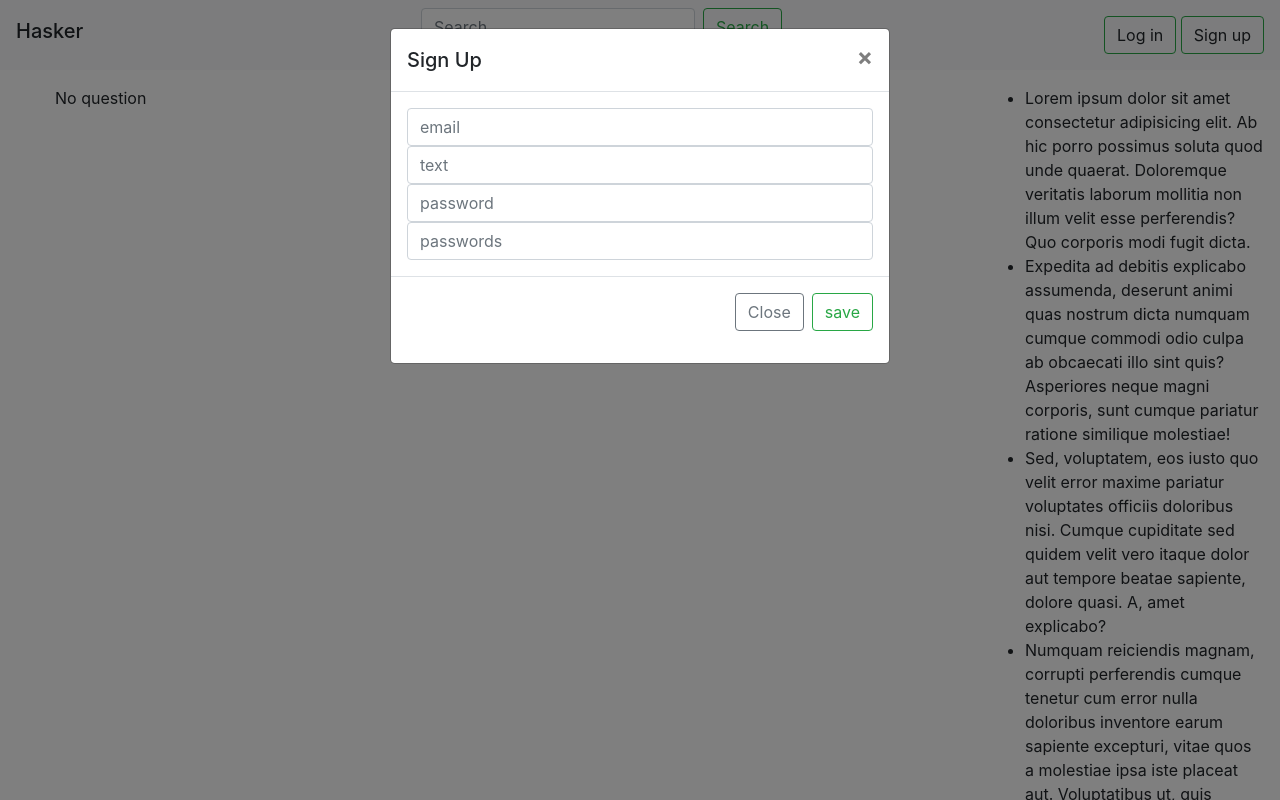
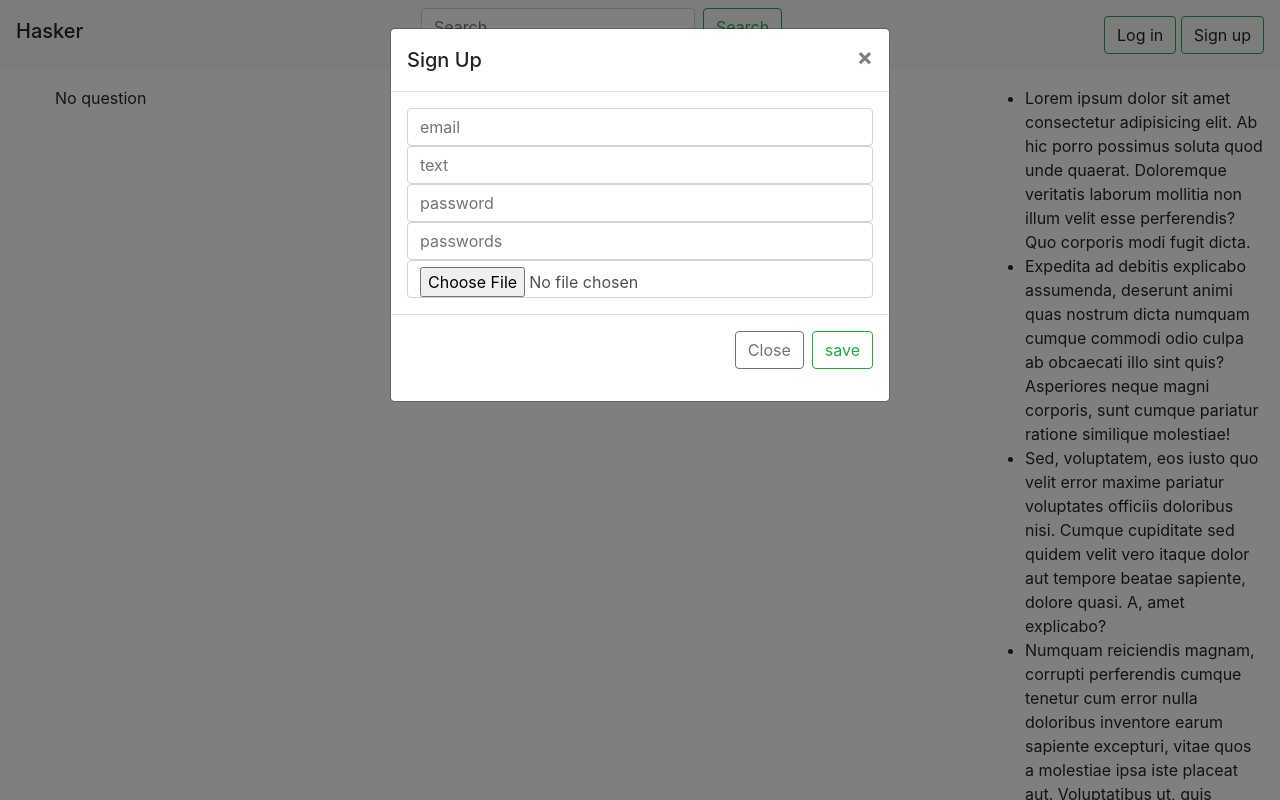
Before and after one commit to bejibiu/hasker, a Django app: page / in a window 1280 px wide, after a click on "Sign up". Run offline with Django 3.2, Linux system fonts and the light colour scheme; some libraries are stand-ins or nearby versions.

Commit message:
refactoring

```diff
--- a/question_and_answer/models.py
+++ b/question_and_answer/models.py
@@ -1,12 +1,12 @@
 from django.db import models
 from django.conf import settings
 
-MIIDLE_LENGTH = 200
+MIDDLE_LENGTH = 200
 SMALL_LENGTH = 50
 
 
 class Tags(models.Model):
-    lable = models.CharField(max_length=SMALL_LENGTH)
+    label = models.CharField(max_length=SMALL_LENGTH)
 
 
 class Question(models.Model):
@@ -17,7 +17,7 @@ class Question(models.Model):
     tags = models.ManyToManyField(Tags)
 
 
-class Asnwer(models.Model):
+class Answer(models.Model):
     question = models.ForeignKey(Question, on_delete=models.CASCADE)
     text = models.TextField()
     date = models.DateTimeField(auto_now=True)
--- a/question_and_answer/templates/index.html
+++ b/question_and_answer/templates/index.html
@@ -81,10 +81,11 @@
                     <div class="modal-body">
                         {% csrf_token %}
                         <input type="email" class="form-control" placeholder="email" name="email" required>
-                        <input type="text" class="form-control" placeholder="text" name="text" required">
-                        <input type="password" class="form-control" placeholder="password" name="password" required>
-                        <input type="passwords" class="form-control" placeholder="passwords" name="passwords-repeater"
+                        <input type="text" class="form-control" placeholder="text" name="login" required>
+                        <input type="password" class="form-control" placeholder="password" name="password1" required>
+                        <input type="password" class="form-control" placeholder="passwords" name="password2"
                             required>
+                        <input type="file" class="form-control" name="avatar">
                     </div>
                     <div class="modal-footer">
                         <button type="button" class="btn btn-outline-secondary" data-dismiss="modal">Close</button>
```
Also changed, not shown: tests/question_and_answer/tests.py (+1 -1 lines), question_and_answer/migrations/0001_initial.py (added).
